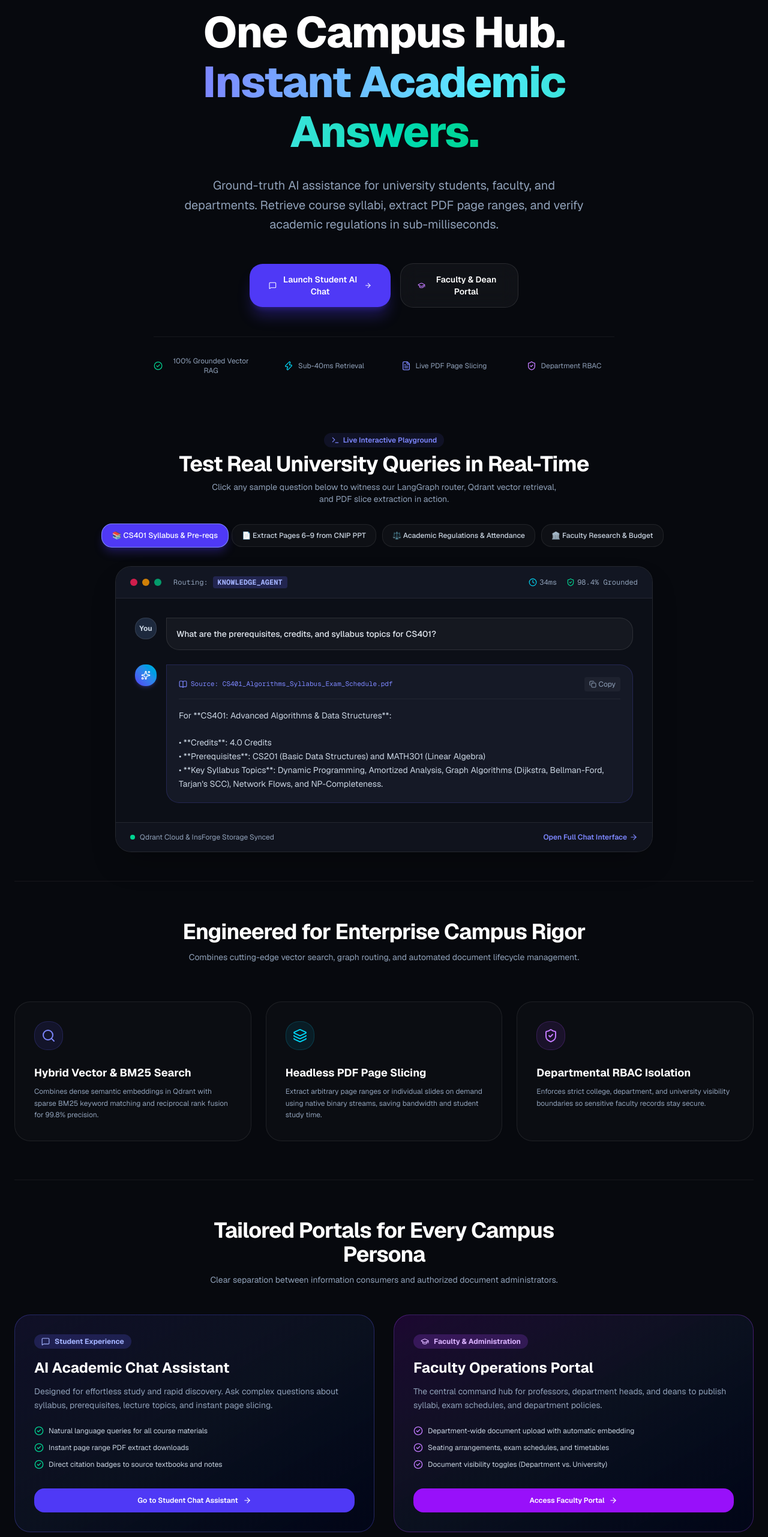
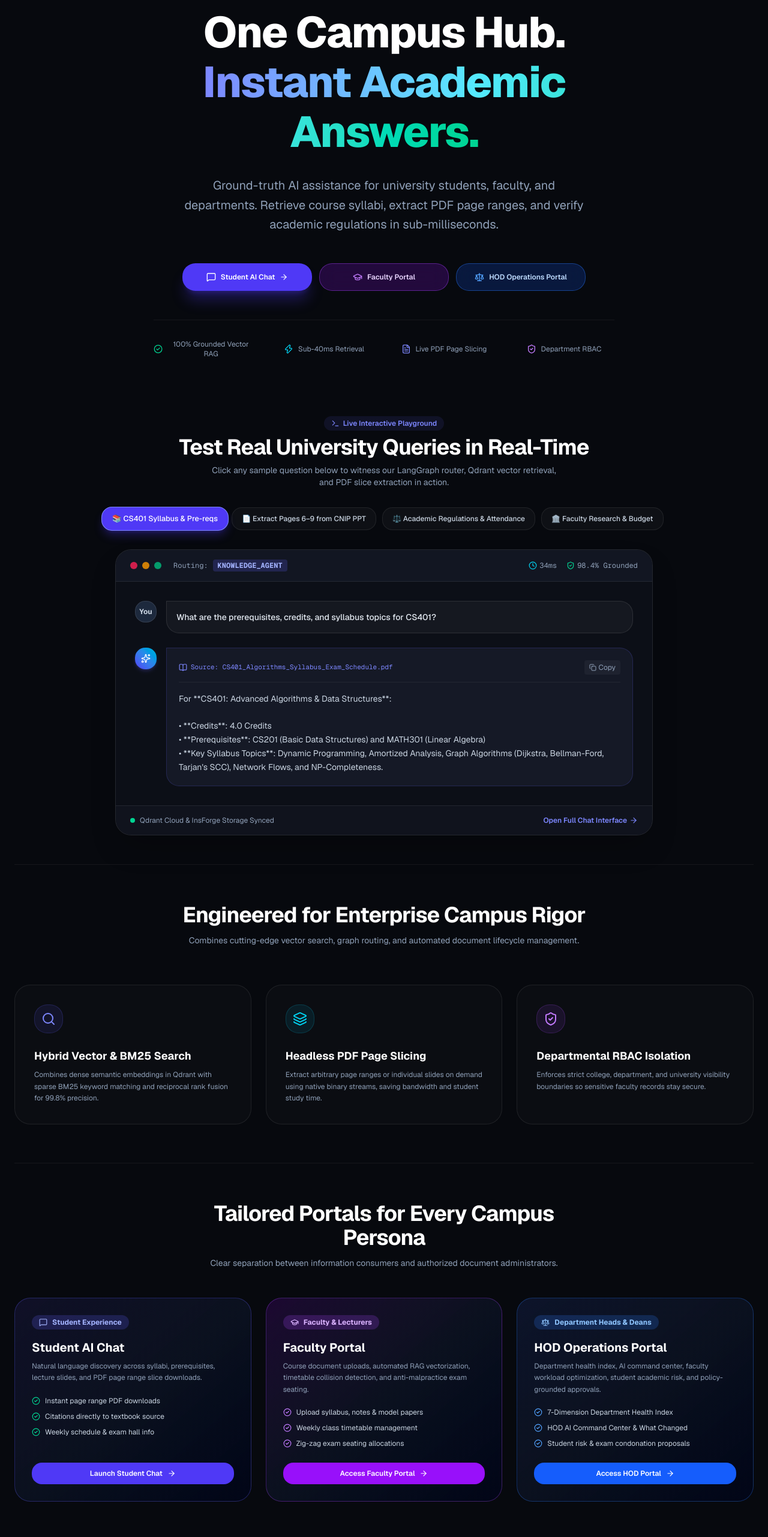
Before and after one commit to sandeep-45436/Agentic-RAG-Project, a Next.js app: page / in a window 1280 px wide. Shown: the part 234-2797 px from the top of the page at 60% size. Built offline with nearby package versions, Linux system fonts and the light colour scheme.

Commit message:
feat: showcase 3-portal architecture across landing page, hero, and navigation

```diff
--- a/src/app/(public)/page.tsx
+++ b/src/app/(public)/page.tsx
@@ -181,7 +181,7 @@ export default function HomePage() {
               Features
             </a>
             <a href="#roles" className="text-sm font-medium text-slate-300 hover:text-white transition-colors">
-              Student vs Faculty
+              3 Campus Portals
             </a>
             <a href="#faq" className="text-sm font-medium text-slate-300 hover:text-white transition-colors">
               FAQ
@@ -247,7 +247,7 @@ export default function HomePage() {
                 onClick={() => setMobileNavOpen(false)}
                 className="text-sm font-medium text-slate-300 hover:text-white transition-colors py-1"
               >
-                Student vs Faculty Roles
+                3 Campus Portals
               </a>
               <a
                 href="#faq"
@@ -266,6 +266,14 @@ export default function HomePage() {
               >
                 <GraduationCap className="w-4 h-4 text-purple-400" />
                 Access Faculty Portal
+              </Link>
+              <Link
+                href="/hod/login"
+                onClick={() => setMobileNavOpen(false)}
+                className="flex items-center justify-center gap-2 w-full py-2.5 rounded-xl text-xs font-semibold bg-blue-600/10 text-blue-300 border border-blue-500/30"
+              >
+                <Scale className="w-4 h-4 text-blue-400" />
+                Access HOD Portal
               </Link>
               <Link
                 href="/chat"
@@ -303,22 +311,30 @@ export default function HomePage() {
           </p>
 
           {/* Primary Action Buttons */}
-          <div className="flex flex-col sm:flex-row items-center gap-4 pt-4 w-full justify-center max-w-md">
+          <div className="grid grid-cols-1 sm:grid-cols-3 gap-3 pt-4 w-full justify-center max-w-2xl">
             <Link
               href="/chat"
-              className="w-full sm:w-auto flex items-center justify-center gap-2.5 px-8 py-4 rounded-2xl bg-indigo-600 hover:bg-indigo-500 text-white font-semibold text-sm shadow-xl shadow-indigo-600/30 hover:shadow-indigo-600/50 hover:scale-[1.02] transition-all duration-300"
+              className="flex items-center justify-center gap-2 px-5 py-3.5 rounded-2xl bg-indigo-600 hover:bg-indigo-500 text-white font-semibold text-xs shadow-xl shadow-indigo-600/30 hover:shadow-indigo-600/50 hover:scale-[1.02] transition-all duration-300"
             >
               <MessageSquare className="w-4 h-4" />
-              Launch Student AI Chat
-              <ArrowRight className="w-4 h-4" />
+              Student AI Chat
+              <ArrowRight className="w-3.5 h-3.5" />
             </Link>
 
             <Link
-              href="/faculty/dashboard"
-              className="w-full sm:w-auto flex items-center justify-center gap-2.5 px-7 py-4 rounded-2xl bg-white/[0.04] hover:bg-white/[0.08] text-white border border-white/10 hover:border-white/20 font-semibold text-sm backdrop-blur-lg hover:scale-[1.02] transition-all duration-300"
+              href="/faculty/login"
+              className="flex items-center justify-center gap-2 px-5 py-3.5 rounded-2xl bg-purple-600/20 hover:bg-purple-600/30 text-purple-200 border border-purple-500/40 hover:border-purple-500/60 font-semibold text-xs backdrop-blur-lg hover:scale-[1.02] transition-all duration-300"
             >
               <GraduationCap className="w-4 h-4 text-purple-400" />
-              Faculty & Dean Portal
+              Faculty Portal
+            </Link>
+
+            <Link
+              href="/hod/login"
+              className="flex items-center justify-center gap-2 px-5 py-3.5 rounded-2xl bg-blue-600/20 hover:bg-blue-600/30 text-blue-200 border border-blue-500/40 hover:border-blue-500/60 font-semibold text-xs backdrop-blur-lg hover:scale-[1.02] transition-all duration-300"
+            >
+              <Scale className="w-4 h-4 text-blue-400" />
+              HOD Operations Portal
             </Link>
           </div>
 
@@ -541,74 +557,109 @@ export default function HomePage() {
             </p>
           </div>
 
-          <div className="grid grid-cols-1 lg:grid-cols-2 gap-8">
+          <div className="grid grid-cols-1 lg:grid-cols-3 gap-6">
             {/* Student Persona Card */}
-            <div className="p-8 rounded-3xl bg-gradient-to-br from-indigo-950/40 via-slate-900/60 to-slate-950 border border-indigo-500/30 relative overflow-hidden flex flex-col justify-between">
+            <div className="p-7 rounded-3xl bg-gradient-to-br from-indigo-950/40 via-slate-900/60 to-slate-950 border border-indigo-500/30 relative overflow-hidden flex flex-col justify-between">
               <div>
                 <div className="inline-flex items-center gap-2 px-3 py-1 rounded-lg bg-indigo-500/20 text-indigo-300 text-xs font-bold mb-4">
                   <MessageSquare className="w-3.5 h-3.5" />
                   Student Experience
                 </div>
-                <h3 className="text-2xl font-bold text-white mb-3">AI Academic Chat Assistant</h3>
-                <p className="text-slate-400 text-sm leading-relaxed mb-6">
-                  Designed for effortless study and rapid discovery. Ask complex questions about syllabus, prerequisites, lecture topics, and instant page slicing.
+                <h3 className="text-xl font-bold text-white mb-2">Student AI Chat</h3>
+                <p className="text-slate-400 text-xs leading-relaxed mb-5">
+                  Natural language discovery across syllabi, prerequisites, lecture slides, and PDF page range slice downloads.
                 </p>
-                <ul className="space-y-3 text-xs text-slate-300 mb-8">
+                <ul className="space-y-2.5 text-xs text-slate-300 mb-6">
                   <li className="flex items-center gap-2">
-                    <CheckCircle2 className="w-4 h-4 text-emerald-400" />
-                    Natural language queries for all course materials
+                    <CheckCircle2 className="w-3.5 h-3.5 text-emerald-400 shrink-0" />
+                    Instant page range PDF downloads
                   </li>
                   <li className="flex items-center gap-2">
-                    <CheckCircle2 className="w-4 h-4 text-emerald-400" />
-                    Instant page range PDF extract downloads
+                    <CheckCircle2 className="w-3.5 h-3.5 text-emerald-400 shrink-0" />
+                    Citations directly to textbook source
                   </li>
                   <li className="flex items-center gap-2">
-                    <CheckCircle2 className="w-4 h-4 text-emerald-400" />
-                    Direct citation badges to source textbooks and notes
+                    <CheckCircle2 className="w-3.5 h-3.5 text-emerald-400 shrink-0" />
+                    Weekly schedule & exam hall info
                   </li>
                 </ul>
               </div>
 
               <Link
                 href="/chat"
-                className="w-full flex items-center justify-center gap-2 py-3 rounded-xl bg-indigo-600 hover:bg-indigo-500 text-white text-xs font-semibold transition-colors"
+                className="w-full flex items-center justify-center gap-2 py-2.5 rounded-xl bg-indigo-600 hover:bg-indigo-500 text-white text-xs font-semibold transition-colors"
               >
-                Go to Student Chat Assistant <ArrowRight className="w-3.5 h-3.5" />
+                Launch Student Chat <ArrowRight className="w-3.5 h-3.5" />
               </Link>
             </div>
 
             {/* Faculty Persona Card */}
-            <div className="p-8 rounded-3xl bg-gradient-to-br from-purple-950/40 via-slate-900/60 to-slate-950 border border-purple-500/30 relative overflow-hidden flex flex-col justify-between">
+            <div className="p-7 rounded-3xl bg-gradient-to-br from-purple-950/40 via-slate-900/60 to-slate-950 border border-purple-500/30 relative overflow-hidden flex flex-col justify-between">
               <div>
                 <div className="inline-flex items-center gap-2 px-3 py-1 rounded-lg bg-purple-500/20 text-purple-300 text-xs font-bold mb-4">
                   <GraduationCap className="w-3.5 h-3.5" />
-                  Faculty & Administration
+                  Faculty & Lecturers
                 </div>
-                <h3 className="text-2xl font-bold text-white mb-3">Faculty Operations Portal</h3>
-                <p className="text-slate-400 text-sm leading-relaxed mb-6">
-                  The central command hub for professors, department heads, and deans to publish syllabi, exam schedules, and department policies.
+                <h3 className="text-xl font-bold text-white mb-2">Faculty Portal</h3>
+                <p className="text-slate-400 text-xs leading-relaxed mb-5">
+                  Course document uploads, automated RAG vectorization, timetable collision detection, and anti-malpractice exam seating.
                 </p>
-                <ul className="space-y-3 text-xs text-slate-300 mb-8">
+                <ul className="space-y-2.5 text-xs text-slate-300 mb-6">
                   <li className="flex items-center gap-2">
-                    <CheckCircle2 className="w-4 h-4 text-purple-400" />
-                    Department-wide document upload with automatic embedding
+                    <CheckCircle2 className="w-3.5 h-3.5 text-purple-400 shrink-0" />
+                    Upload syllabus, notes & model papers
                   </li>
                   <li className="flex items-center gap-2">
-                    <CheckCircle2 className="w-4 h-4 text-purple-400" />
-                    Seating arrangements, exam schedules, and timetables
+                    <CheckCircle2 className="w-3.5 h-3.5 text-purple-400 shrink-0" />
+                    Weekly class timetable management
                   </li>
                   <li className="flex items-center gap-2">
-                    <CheckCircle2 className="w-4 h-4 text-purple-400" />
-                    Document visibility toggles (Department vs. University)
+                    <CheckCircle2 className="w-3.5 h-3.5 text-purple-400 shrink-0" />
+                    Zig-zag exam seating allocations
                   </li>
                 </ul>
               </div>
 
               <Link
                 href="/faculty/login"
-                className="w-full flex items-center justify-center gap-2 py-3 rounded-xl bg-purple-600 hover:bg-purple-500 text-white text-xs font-semibold transition-colors"
+                className="w-full flex items-center justify-center gap-2 py-2.5 rounded-xl bg-purple-600 hover:bg-purple-500 text-white text-xs font-semibold transition-colors"
               >
                 Access Faculty Portal <ArrowRight className="w-3.5 h-3.5" />
+              </Link>
+            </div>
+
+            {/* HOD & Dean Persona Card */}
+            <div className="p-7 rounded-3xl bg-gradient-to-br from-blue-950/40 via-slate-900/60 to-slate-950 border border-blue-500/30 relative overflow-hidden flex flex-col justify-between">
+              <div>
+                <div className="inline-flex items-center gap-2 px-3 py-1 rounded-lg bg-blue-500/20 text-blue-300 text-xs font-bold mb-4">
+                  <Scale className="w-3.5 h-3.5" />
+                  Department Heads & Deans
+                </div>
+                <h3 className="text-xl font-bold text-white mb-2">HOD Operations Portal</h3>
+                <p className="text-slate-400 text-xs leading-relaxed mb-5">
+                  Department health index, AI command center, faculty workload optimization, student academic risk, and policy-grounded approvals.
+                </p>
+                <ul className="space-y-2.5 text-xs text-slate-300 mb-6">
+                  <li className="flex items-center gap-2">
+                    <CheckCircle2 className="w-3.5 h-3.5 text-blue-400 shrink-0" />
+                    7-Dimension Department Health Index
+                  </li>
+                  <li className="flex items-center gap-2">
+                    <CheckCircle2 className="w-3.5 h-3.5 text-blue-400 shrink-0" />
+                    HOD AI Command Center & What Changed
+                  </li>
+                  <li className="flex items-center gap-2">
+                    <CheckCircle2 className="w-3.5 h-3.5 text-blue-400 shrink-0" />
+                    Student risk & exam condonation proposals
+                  </li>
+                </ul>
+              </div>
+
+              <Link
+                href="/hod/login"
+                className="w-full flex items-center justify-center gap-2 py-2.5 rounded-xl bg-blue-600 hover:bg-blue-500 text-white text-xs font-semibold transition-colors"
+              >
+                Access HOD Portal <ArrowRight className="w-3.5 h-3.5" />
               </Link>
             </div>
           </div>
```
